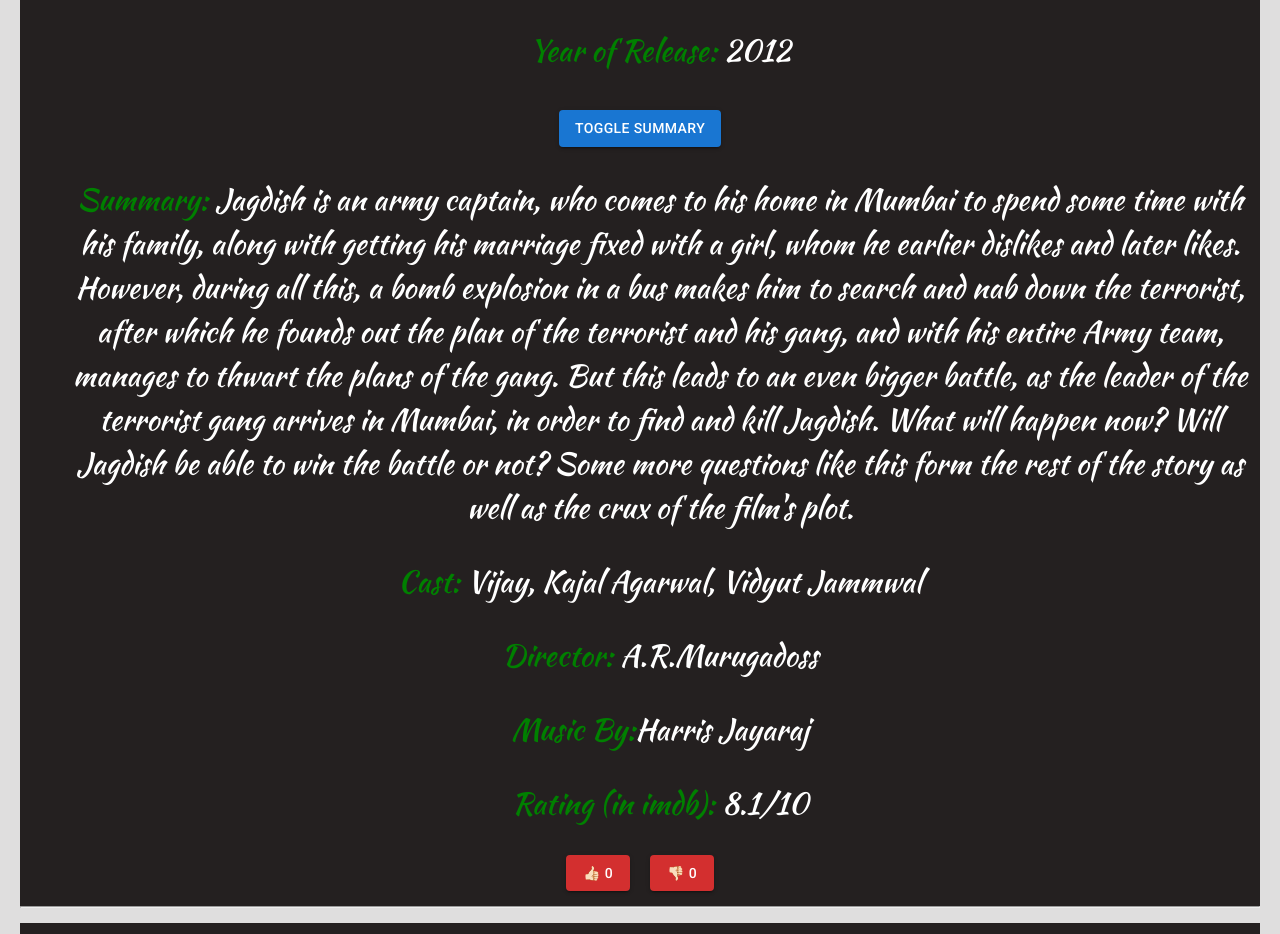
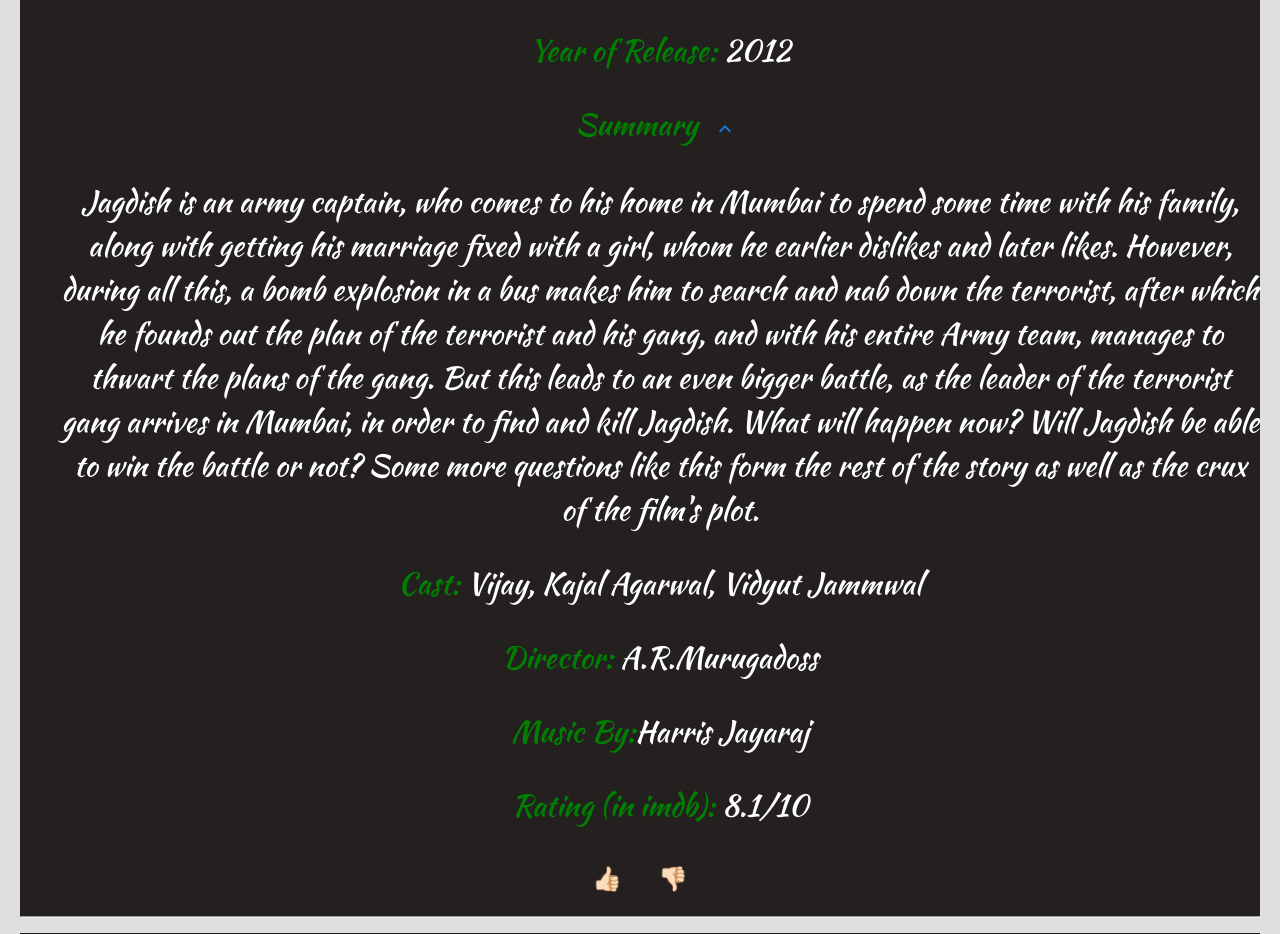
Before and after one commit to dineshraj100/b30wd-tamil, a React (Create React App) app: page / in a window 1280 px wide. Shown: the part 1018-1952 px from the top of the page. Built offline with nearby package versions, Linux system fonts and the light colour scheme.

Commit message:
class task completed on 03-02-22

```diff
--- a/src/App.js
+++ b/src/App.js
@@ -2,7 +2,10 @@
 import { useState } from "react";
 import Button from '@mui/material/Button';
 import TextField from '@mui/material/TextField';
-import { NoEncryption } from "@mui/icons-material";
+import IconButton from '@mui/material/IconButton';
+import Badge from '@mui/material/Badge';
+import ExpandLessIcon from '@mui/icons-material/ExpandLess';
+import ExpandMoreIcon from '@mui/icons-material/ExpandMore';
 export default function App() {
   const movie=[
     {
@@ -108,9 +111,11 @@
       <img src={poster} width="300" />
       <ul>Movie name: <span>{name}</span></ul>
       <ul>Year of Release: <span>{year}</span></ul>
-      <Button variant="contained" onClick={()=> setShow(!show)}>Toggle Summary</Button>
+      <ul>Summary <IconButton color="primary" aria-label="Toggle summary" onClick={()=> setShow(!show)}>
+         {show ? < ExpandLessIcon/> : <ExpandMoreIcon/>}
+      </IconButton></ul>
       <div className="toggle" style={styles}>
-        <ul>Summary: <span>{summary}</span></ul>
+        <ul><span>{summary}</span></ul>
       </div>
       <ul>Cast: <span>{cast}</span></ul>
       <ul>Director: <span>{director}</span></ul>
@@ -126,8 +131,8 @@
   const[dislike, setDislike]= useState(0);
   return(
     <div className="likes">
-      <Button variant="contained" color="error" onClick={()=> setLike(like+1)}>👍🏻 {like}</Button>
-      <Button variant="contained" color="error" onClick={()=> setDislike(dislike+1)}>👎🏻 {dislike}</Button>
+      <IconButton aria-label="like button"  color="primary" onClick={()=> setLike(like+1)}><Badge badgeContent={like} color="primary">👍🏻</Badge></IconButton>
+      <IconButton aria-label="dislike button"  color="error" onClick={()=> setDislike(dislike+1)}><Badge badgeContent={dislike} color="error">👎🏻</Badge></IconButton>
     </div>
   );
 }
```
